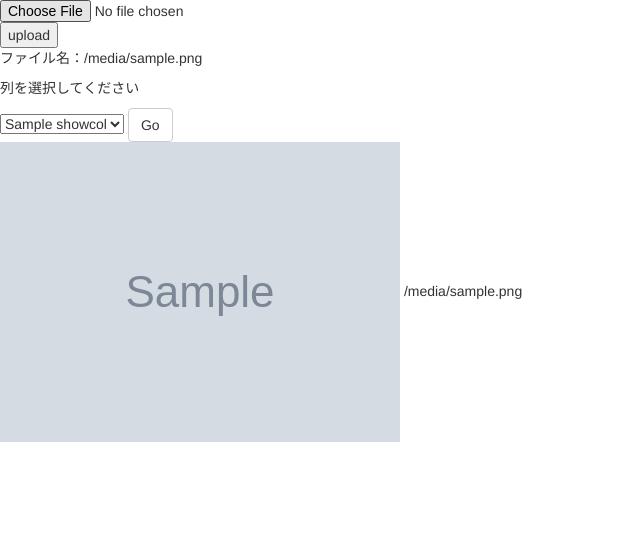
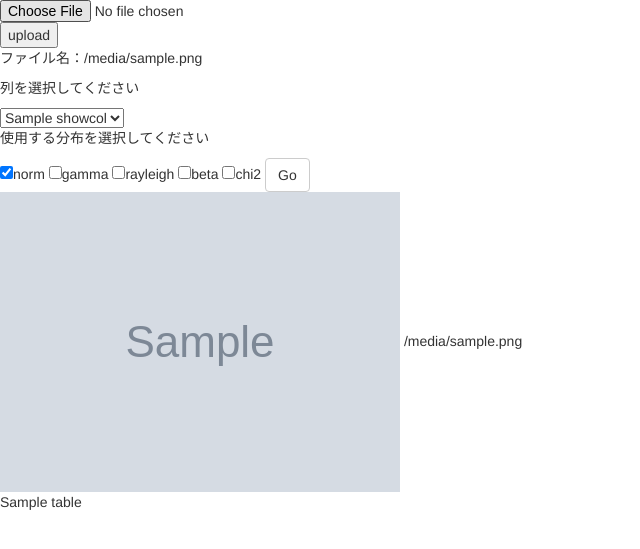
Before and after one commit to rmizuta3/app_distribution_fitter, a Flask app: template templates/index.html in a window 1280 px wide. Shown: the top 549 px of the page, without its empty margins (0-640 px from the left). Run offline with Flask 2, Linux system fonts and the light colour scheme; the template is opened without the code that fills it: most values are stand-ins (such as "Sample title", 1, 10 or a date in 2020); grey boxes marked "Sample" are stand-in pictures; some libraries are stand-ins or nearby versions.

Commit message:
動作確認済

```diff
--- a/app.py
+++ b/app.py
@@ -9,19 +9,23 @@ from datetime import datetime
 import matplotlib
 matplotlib.use('Agg') #これを入れないとエラー
 
+#確率分布の辞書作成
+dist_d={}
+dist_d["norm"]=st.norm
+dist_d["gamma"]=st.gamma
+dist_d["rayleigh"]=st.rayleigh
+dist_d["beta"]=st.beta
+dist_d["chi2"]=st.chi2
+
 # 自身の名称を app という名前でインスタンス化する
 app = Flask(__name__)
 
-showcols=[]
-#uploadfile=[]
 SAVE_DIR='./static'
 app.config['UPLOAD_FILE'] = ""
+app.config['SELECT_COLS'] = ""
 
-#データはここで読み込んでおく
-#df=pd.read_csv("sampledata/iris.csv") #あとでデータセットを指定したい
+result_table=pd.DataFrame()
 
-# ここからウェブアプリケーション用のルーティングを記述
-# index にアクセスしたときの処理
 @app.route('/')
 def index():
     #showcols=df.columns
@@ -30,7 +34,7 @@ def index():
     else:
         images=sorted(os.listdir(SAVE_DIR))[-1]
 
-    return render_template('index.html',showcols=showcols,uploadfile=app.config['UPLOAD_FILE'],images=images)
+    return render_template('index.html',showcols=app.config['SELECT_COLS'],uploadfile=app.config['UPLOAD_FILE'],images=images,tables=[result_table.to_html(classes='data')])
 
 #データをアップロードした時の処理
 @app.route('/upload',methods=['POST','GET'])
@@ -41,16 +45,14 @@ def upload():
     #ファイルを保存
     global df
     df=pd.read_csv(csvdata) #列を読み込むだけ
-    showcols.extend(list(df.columns))
+    app.config['SELECT_COLS'] = list(df.columns)
     return redirect('/')
-    #raise render_template('index.html',showcols="bbb")
 
 @app.route('/selectcol',methods=['GET', 'POST'])
 def selectcol():
     col = request.form.get('datacolumns')
-    #print(col)
-    #print(df.shape)
-    distributions=[st.norm,st.gamma,st.rayleigh,st.uniform,]
+    usedists = request.form.getlist("dist")
+    distributions=[dist_d[i] for i in usedists]
 
     result=[]
     for distribution in distributions:
@@ -72,6 +74,13 @@ def selectcol():
         #print(result)
 
         #savefig
+
+    global result_table
+    result_table=pd.DataFrame()
+    result_table["name"]=usedists
+    result_table["sse"]=[i[1] for i in result]
+    result_table.sort_values(by="sse",inplace=True)
+
     plt.figure()
     for i in range(len(result)):
         pd.Series(result[i][0], x).plot(label=distributions[i].name)
@@ -80,47 +89,9 @@ def selectcol():
     plt.legend()
     dt_now = datetime.now().strftime("%Y%m%d%_H%M%S")
     plt.savefig(f"{SAVE_DIR}/{dt_now}.png")
+    #plt.savefig(f"{SAVE_DIR}/hist.png")
     return redirect(url_for('index'))
 
 if __name__ == '__main__':
     app.debug = True # デバッグモード有効化
     app.run(host='0.0.0.0') # どこからでもアクセス可能に
-
-"""
-#データ列を選択した時の画像表示処理
-@app.route('/selectcol',methods=['GET', 'POST'])
-def selectcol():
-    select = request.form.get('datacolumns')
-    #return(str(select))
-    return render_template('index.html',showcols=showcols)
-"""
-"""
-
-
-@app.route('/data')
-def data():
-    return render_template_string('showdata.html', table=df.to_html(header='true'))
-
-
-
-# /post にアクセスしたときの処理
-@app.route('/post', methods=['GET', 'POST'])
-def post():
-    title = "こんにちは"
-    if request.method == 'POST':
-        # リクエストフォームから「名前」を取得して
-        name = request.form['name']
-        # index.html をレンダリングする
-        return render_template('index.html',
-                               name=name, title=title)
-    else:
-        # エラーなどでリダイレクトしたい場合はこんな感じで
-        return redirect(url_for('index'))
-
-
-
-if __name__ == '__main__':
-    app.debug = True # デバッグモード有効化
-    app.run(host='0.0.0.0') # どこからでもアクセス可能に
-
-"""
--- a/templates/index.html
+++ b/templates/index.html
@@ -6,15 +6,8 @@
   <button type="submit">upload</button>
 </form>
 
-<!--
+{% if showcols %}
 <div>
-{% if showcols %}
-  {{ showcols }}
-{% endif %}
-</div>
--->
-
-{% if showcols %}
   <form class="form-inline" method="POST" action="/selectcol">
       <p>ファイル名：{{uploadfile}}<p>
       <p>列を選択してください</p>
@@ -24,8 +17,16 @@
           <option value='{{i|e}}'>{{ i|e }}</option>
           {% endfor %}
       </select>
+      <p>使用する分布を選択してください</p>
+      <input type="checkbox" name="dist" value="norm" checked="checked">norm
+      <input type="checkbox" name="dist" value="gamma">gamma
+      <input type="checkbox" name="dist" value="rayleigh">rayleigh
+      <input type="checkbox" name="dist" value="beta">beta
+      <input type="checkbox" name="dist" value="chi2">chi2
+
       <button type="submit" class="btn btn-default">Go</button>
   </form>
+</div>
 {% endif %}
 
 {% if images %}
@@ -33,7 +34,13 @@
     <img src="/static/{{ images }}">
     {{ images }}
     </div>
+    <div>
+    {% for table in tables %}
+      {{ table|safe }}
+    {% endfor %}
+    </div>
 {% endif %}
+
 
 <!--
 {% if images %}
```
Lines whose indentation alone changed are shown as unchanged.
